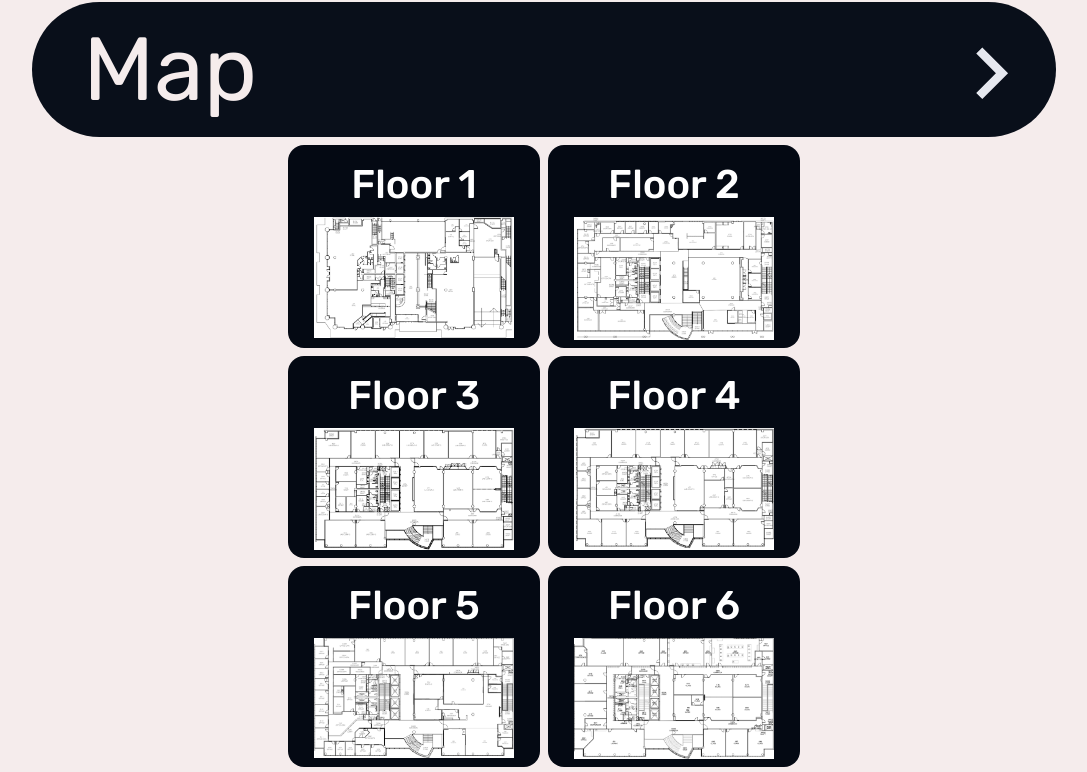
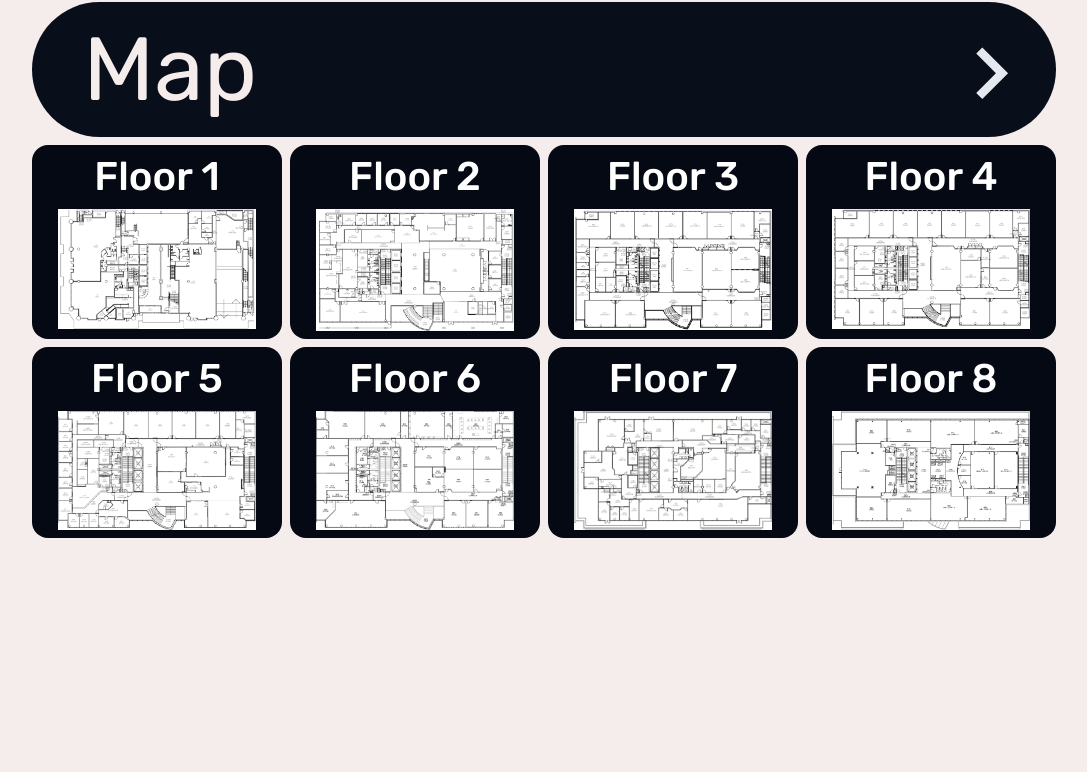
Before and after one commit to alex98567/1800_202430_DTC06, a plain HTML site: page home.html in a window 1280 px wide. Shown: the part 1032-1804 px from the top of the page, without its empty margins (96-1183 px from the left). After the commit the page ends 1658 px from the top, so only its background shows below. Drawn offline with nearby package versions, Linux system fonts and the light colour scheme; no server answers; a script that the page names is missing.

Commit message:
Add some styling to map preview grid and reformat style.css to keep organization

```diff
--- a/styles/style.css
+++ b/styles/style.css
@@ -337,7 +337,7 @@ body{
 #filters{
     cursor: pointer;
 }
-#eventItemList, #mapPreviewGrid{
+#eventItemList {
     height:fit-content;
     display:grid;
     grid-template-columns: repeat(2, auto);
@@ -350,7 +350,7 @@ body{
     align-content: center;
 }
 
-#eventItem, #mapItem{
+#eventItem {
     padding: 2vh 2vw 0vh;
     border-radius: 1em;
     background-color: var(--darker);
@@ -581,6 +581,30 @@ body{
 
 #mapPreviewGrid {
     margin-top: 1vh;
+    height: fit-content;
+    display: grid;
+    grid-template-columns: repeat(4, auto);
+    gap: 1vh;
+    box-sizing: border-box;
+    padding: 0vh 10vw;
+    justify-content: center;
+    align-self: center;
+    width: 100%;
+    align-content: center;
+}
+
+#mapItem {
+    padding: 1vh 2vw 0vh;
+    border-radius: 1em;
+    background-color: var(--darker);
+    color: white;
+    width: 100%;
+    display: flex;
+    position: relative;
+    height: auto;
+    text-align: left;
+    flex-direction: column;
+    overflow: hidden;
 }
 
 #mapTitle {
```
